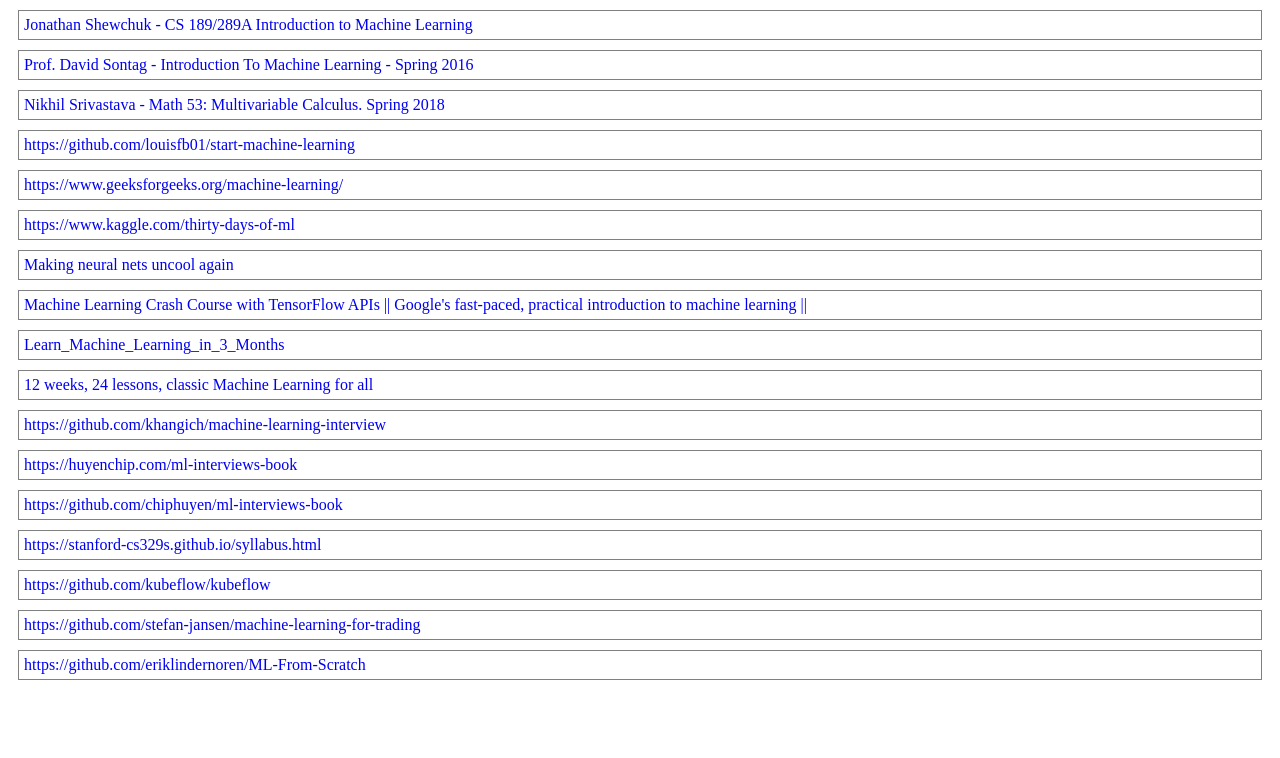
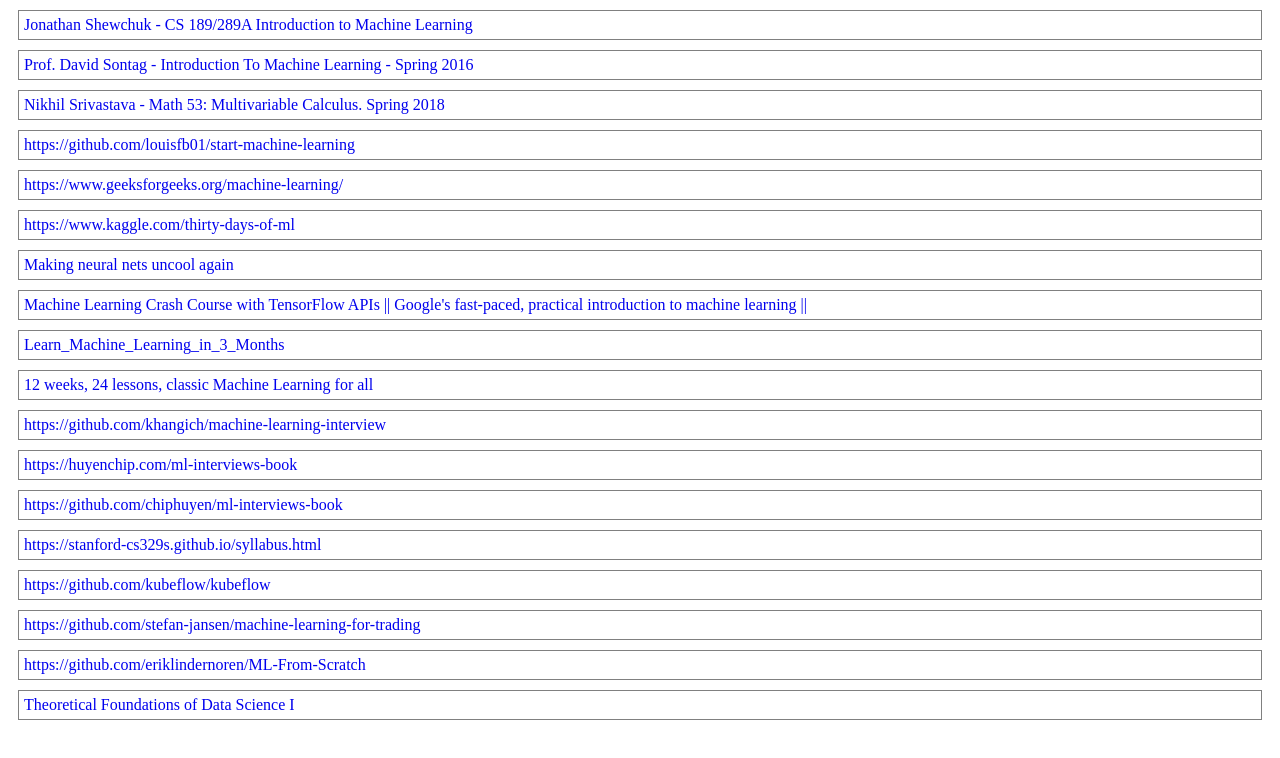
Before and after one commit to lanastasov/ai-2021, a plain HTML site: page index.html in a window 1280 px wide. Drawn offline with Linux system fonts and the light colour scheme.

Commit message:
DSC 40A, Summer Session 1 2024 at UC San Diego

```diff
--- a/index.html
+++ b/index.html
@@ -54,5 +54,6 @@
     <a href="https://github.com/kubeflow/kubeflow">https://github.com/kubeflow/kubeflow</a>
     <a href="https://github.com/stefan-jansen/machine-learning-for-trading">https://github.com/stefan-jansen/machine-learning-for-trading</a>
     <a href="https://github.com/eriklindernoren/ML-From-Scratch">https://github.com/eriklindernoren/ML-From-Scratch</a>
+    <a href="https://dsc40a.com/pages/resources.html">Theoretical Foundations of Data Science I</a>
 </body>
 </html>
```
